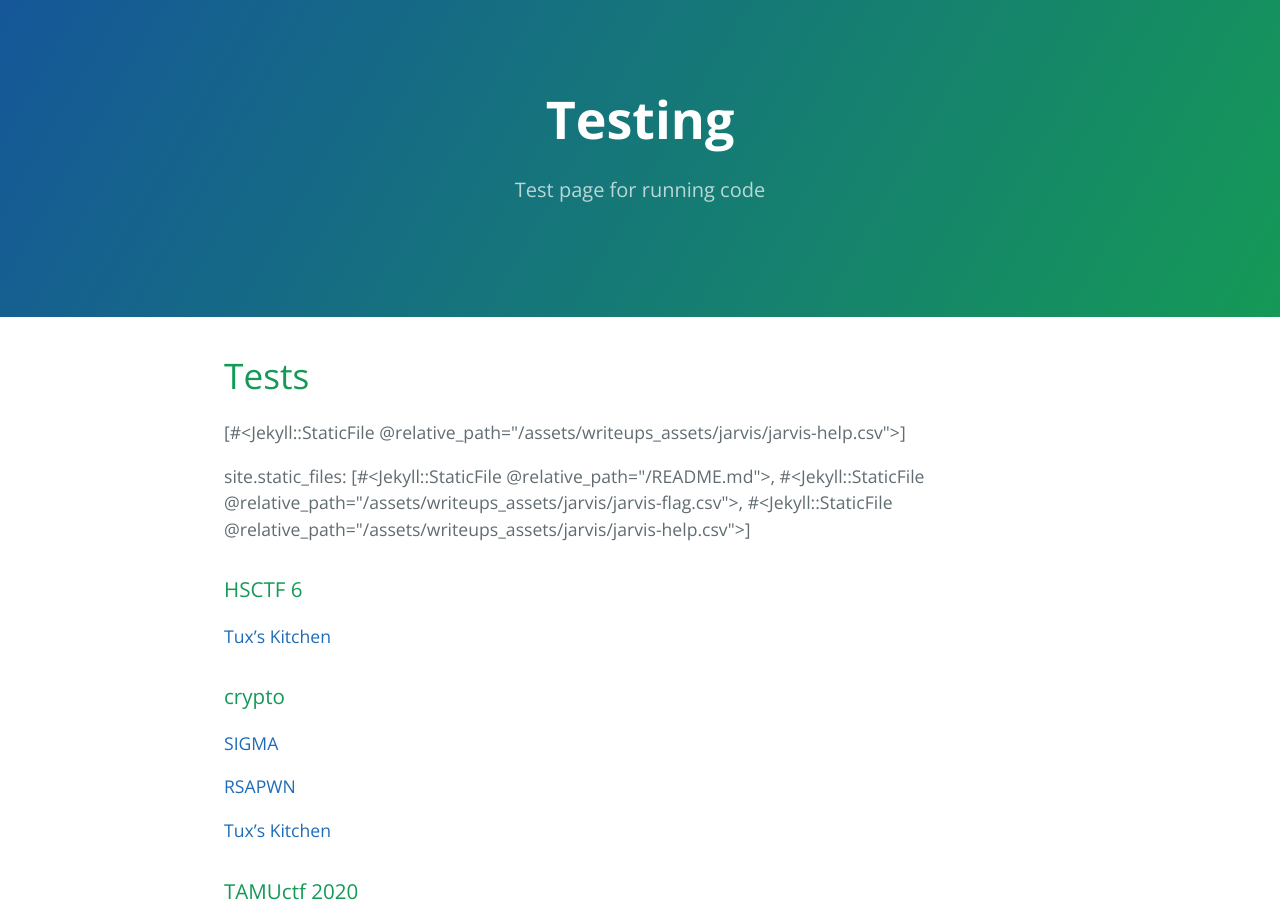
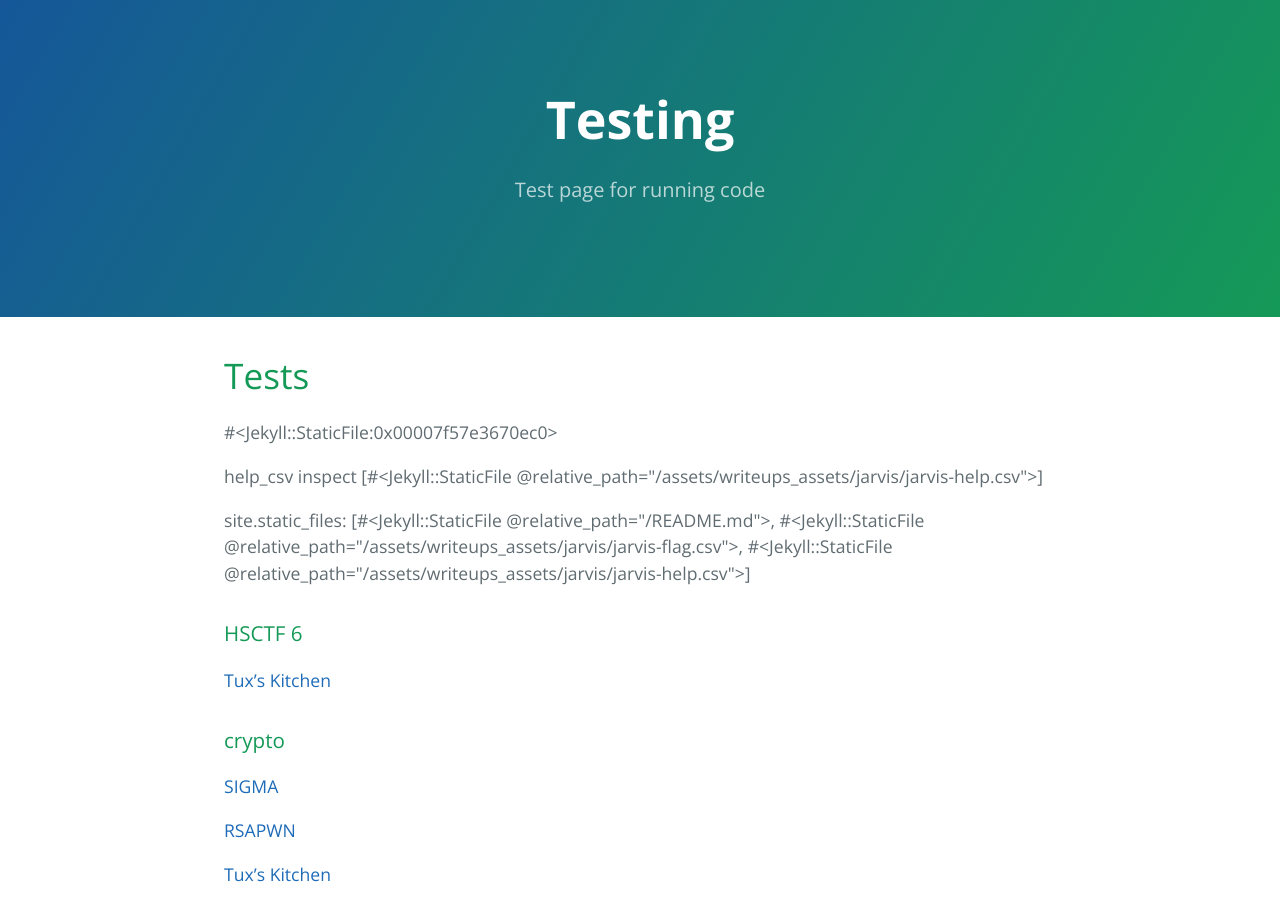
Before and after one commit to AdnanSlef/AdnanSlef.github.io, a Jekyll site: the page built from testing.md, in a window 1280 px wide and 900 px high. Built offline with Jekyll 4.4.1, drawn with Linux system fonts in a browser that asks for light colours.

Commit message:
update testing

```diff
--- a/testing.md
+++ b/testing.md
@@ -8,6 +8,9 @@ description: Test page for running code
 # Tests
 
 {% assign help_csv = site.static_files|where_exp: "f", "f.name contains 'jarvis-help'" %}
+{{help_csv}}
+
+help_csv inspect
 {{help_csv|inspect}}
 
 site.static_files:
```
